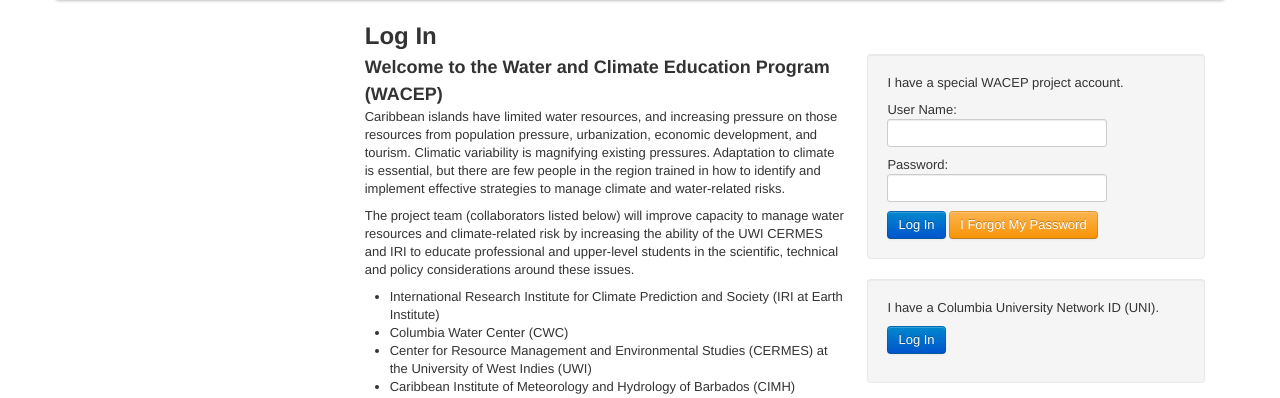
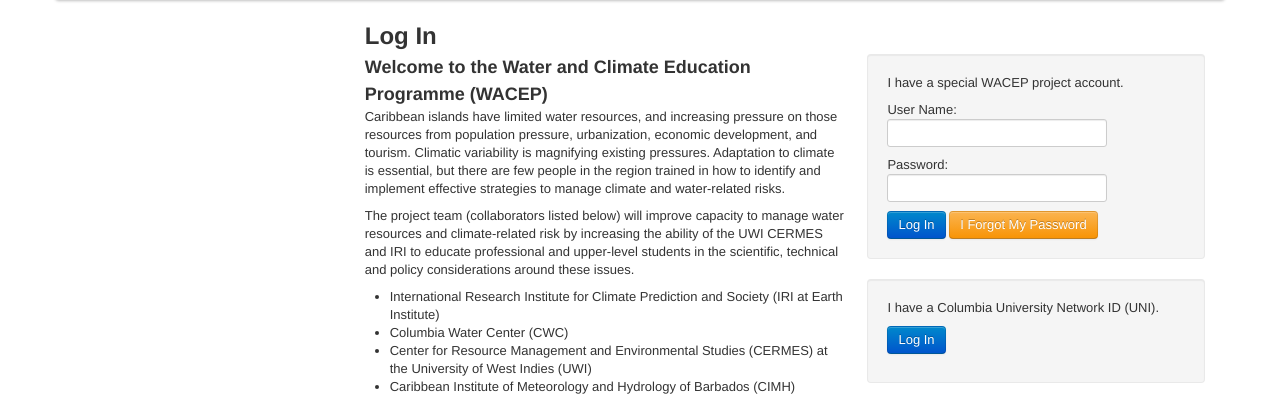
Before and after one commit to ccnmtl/wacep, a Django app: template wacep/templates/registration/login.html in a window 1280 px wide. Shown: the part 100-498 px from the top of the page. Run offline with Django 3.2, Linux system fonts and the light colour scheme; the template is opened without the code that fills it: most values are stand-ins (such as "Sample title", 1, 10 or a date in 2020); form fields are guessed from the names that the template uses; style sheets or scripts are compiled from the project's sources; parts of the project's set-up code (start-up, migrations or seed data) failed here and were passed over; some libraries are stand-ins or nearby versions.

Commit message:
introducing a typo

```diff
--- a/wacep/templates/registration/login.html
+++ b/wacep/templates/registration/login.html
@@ -12,7 +12,7 @@
 
 		<div class="pageblock">
 
-		<h3>Welcome to the Water and Climate Education Program (WACEP)</h3>
+		<h3>Welcome to the Water and Climate Education Programme (WACEP)</h3>
 
 		<p>Caribbean islands have limited water resources, and increasing pressure on those resources from population pressure, urbanization, economic development, and tourism. Climatic variability is magnifying existing pressures. Adaptation to climate is essential, but there are few people in the region trained in how to identify and implement effective strategies to manage climate and water-related risks. </p>
 
```
